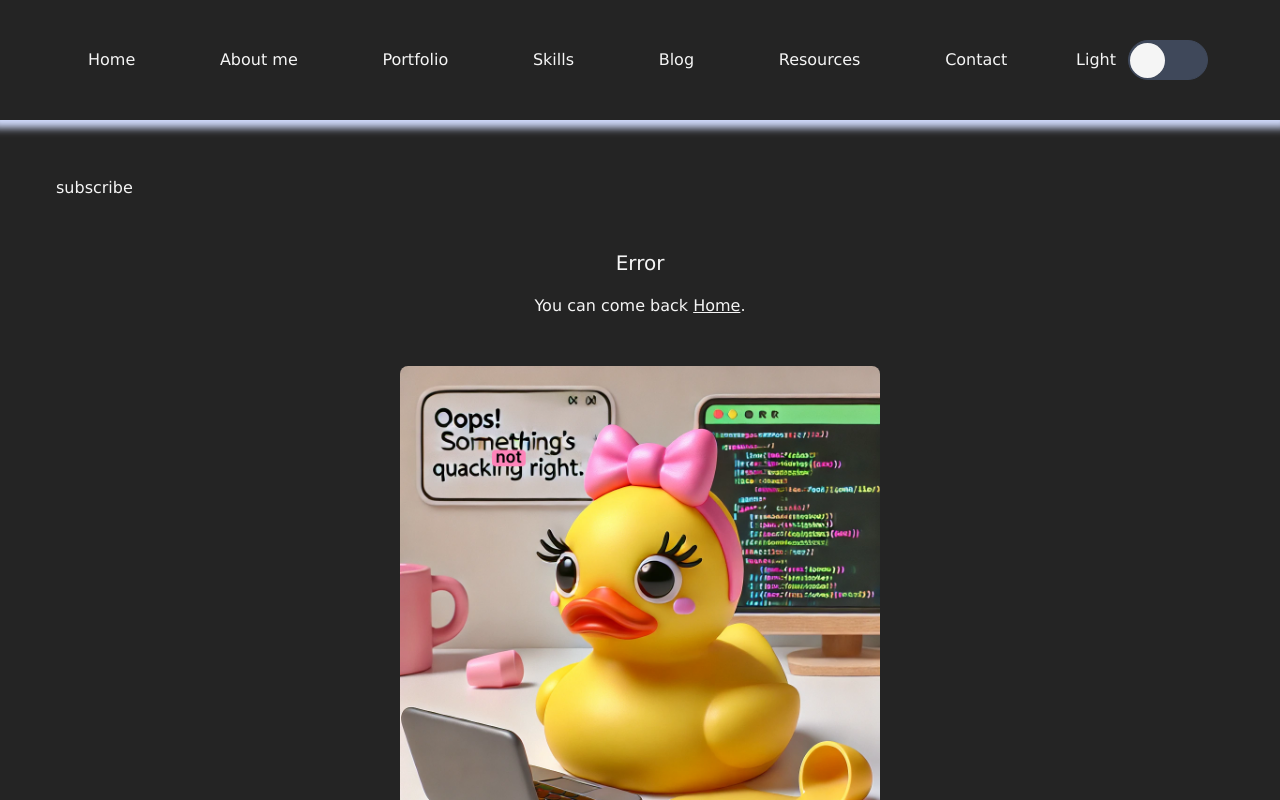
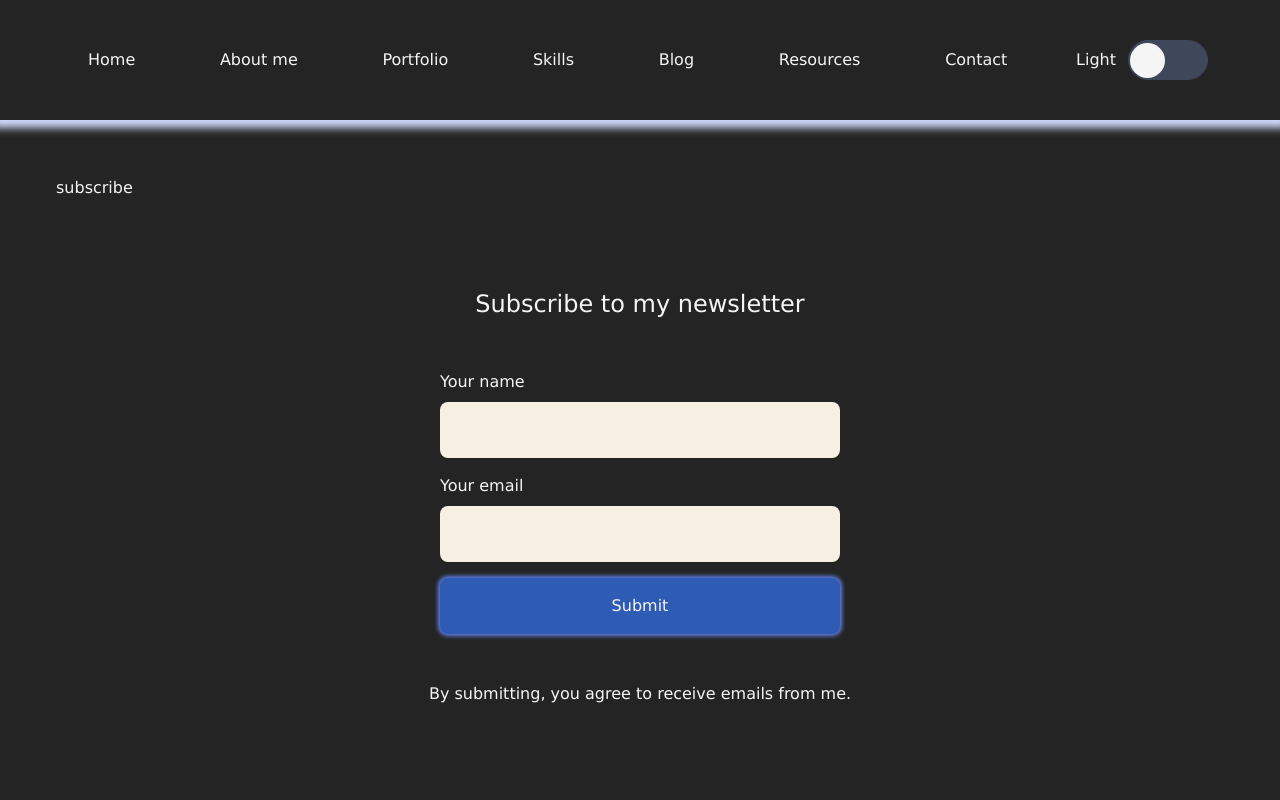
Before and after one commit to alenatih/Personal-Website, a React (Vite) app: page /subscribe in a window 1280 px wide. Built offline with nearby package versions, Linux system fonts and the light colour scheme.

Commit message:
Adding Subscribe, and updating App and constants

```diff
--- a/src/App.css
+++ b/src/App.css
@@ -44,7 +44,8 @@
 }
 
 .contact-title,
-.social-links-title {
+.social-links-title,
+.subscribe-title {
   font-size: 1.5rem;
 }
 
@@ -172,7 +173,8 @@
   font-weight: 550;
 }
 
-.contact-title {
+.contact-title,
+.subscribe-title {
   text-align: center;
 }
 
@@ -190,6 +192,10 @@
 
 .contact-text {
   margin-top: 2rem;
+}
+
+.subscribe-disclaimer {
+  text-align: center;
 }
 
 .footer-text {
@@ -495,6 +501,15 @@
   display: none;
 }
 
+.subscribe-form-container {
+  display: flex;
+  flex-direction: column;
+  align-items: center;
+  justify-content: center;
+  width: 100%;
+  padding: 2.5rem 0 4.5rem;
+}
+
 .contact {
   display: flex;
   flex-direction: column;
@@ -514,7 +529,8 @@
   margin-top: 4.5rem;
 }
 
-.contact-form {
+.contact-form,
+.subscribe-form {
   display: flex;
   flex-direction: column;
   align-items: center;
@@ -527,6 +543,19 @@
 .input-name,
 .input-email,
 .input-message,
+.form-submit-button {
+  display: block;
+  width: 100%;
+}
+
+.subscribe-form {
+  max-width: 400px;
+  margin-top: 2.5rem;
+}
+
+.subscribe-form label,
+.input-name,
+.input-email,
 .form-submit-button {
   display: block;
   width: 100%;
@@ -854,6 +883,10 @@
     width: 60%;
   }
 
+  .project {
+    margin: 2.5rem auto 2.5rem;
+  }
+
   .resource {
     width: 40%;
   }
@@ -864,6 +897,15 @@
 
   .breadcrumbs {
     padding: 1rem;
+  }
+
+  .subscribe-form-container {
+    padding: 2.4rem 4.5rem 4.5rem;
+  }
+
+  .subscribe-form {
+    max-width: 400px;
+    margin-top: 3rem;
   }
 
   .contact {
--- a/src/App.tsx
+++ b/src/App.tsx
@@ -22,6 +22,7 @@ import Blog, { blogPostsLoader } from "./components/blog/Blog.tsx"
 import BlogPostOneYear from "./components/blog/BlogPostOneYear.tsx"
 import BlogPost, { blogPostInfoLoader } from "./components/blog/BlogPost.tsx"
 import Contact, { contactAction } from "./components/Contact.tsx"
+import Subscribe, { subscribeAction } from "./components/Subscribe.tsx"
 import NotFound from "./components/NotFound.tsx"
 import ProjectsError from "./components/portfolio/ProjectsError.tsx"
 import BlogError from "./components/blog/BlogError.tsx"
@@ -71,6 +72,7 @@ const router = createBrowserRouter(
     // </Route>
     // <Route path="/resources" element={<Resources />} />
     // <Route path="/contact" element={<Contact />} action={contactAction} />
+    // <Route path="/subscribe" element={<Subscribe />} action={subscribeAction} />
 
     //   <Route path="*" element={<NotFound />} />
     // </Route>
@@ -108,6 +110,7 @@ const router = createBrowserRouter(
       </Route>
       <Route path={ROUTE.resources} element={<Resources />} />
       <Route path={ROUTE.contact} element={<Contact />} action={contactAction} />
+      <Route path={ROUTE.subscribe} element={<Subscribe />} action={subscribeAction} />
 
       <Route path="*" element={<NotFound />} />
     </Route>
--- /dev/null
+++ b/src/components/Subscribe.tsx
@@ -0,0 +1,95 @@
+// import { Form, redirect, useActionData } from "react-router-dom"
+import { Form, useActionData, ActionFunctionArgs } from "react-router-dom"
+import { database } from "../appwriteConfig.ts"
+import { ID } from "appwrite"
+
+// Define types for the action data
+interface SubscribeActionData {
+    error?: string;
+    success?: boolean;
+}
+
+interface SubmissionData {
+    name: string;
+    email: string;
+}
+
+function Subscribe() {
+    const data = useActionData() as SubscribeActionData
+
+    return (
+        <div className="subscribe-form-container">
+
+                <h4 className="subscribe-title">Subscribe to my newsletter</h4>
+
+                <Form className="subscribe-form" method="post" action="/subscribe">
+                    <label htmlFor="subscribe-name">
+                        Your name
+                        <input
+                            className="input-name"
+                            id="subscribe-name"
+                            type="text"
+                            name="name"
+                            required
+                        />
+                    </label>
+
+                    <label htmlFor="subscribe-email">
+                        Your email
+                        <input
+                            className="input-email"
+                            id="subscribe-email"
+                            type="email"
+                            name="email"
+                            required />
+                    </label>
+
+                    <button className="form-submit-button">Submit</button>
+
+                    {data && data.error && <p>{data.error}</p>}
+                </Form>
+
+                <p className="subscribe-disclaimer">
+                    By submitting, you agree to receive emails from me.
+                </p>
+
+        </div>
+    )
+}
+
+export default Subscribe
+
+export const subscribeAction = async ({request}: ActionFunctionArgs) => {
+    const data = await request.formData()
+
+    const submission: SubmissionData = {
+        name: data.get("name") as string,
+        email: data.get("email") as string,
+    }
+
+    // console.log(submission)
+
+    // Send a post request
+    try {
+        // Save the submission to Appwrite
+        const response = await database.createDocument(
+            "66a2de2e00117b4ed64f",       // My database ID
+            "subscribers",                // Collection ID
+            ID.unique(),                  // Generates a unique ID for the document
+            submission                    // The data to be stored
+        )
+
+        // console.log("Document created with ID:", response.$id)
+
+        // Redirect a user after successful submission
+        // return redirect("/")
+
+        alert(`Thank you, ${submission.name}, for subscribing to my newsletter ❤️`)
+
+        return response
+
+    } catch (error) {
+        console.error("Failed to create a document:", error)
+        return { error: "There was a problem subscribing. Please try again later." }
+    }
+}
--- a/src/constants.ts
+++ b/src/constants.ts
@@ -5,5 +5,6 @@
     skills: "/skills",
     blog: "/blog",
     resources: "/resources",
-    contact: "/contact"
+    contact: "/contact",
+    subscribe: "/subscribe",
   }
```
